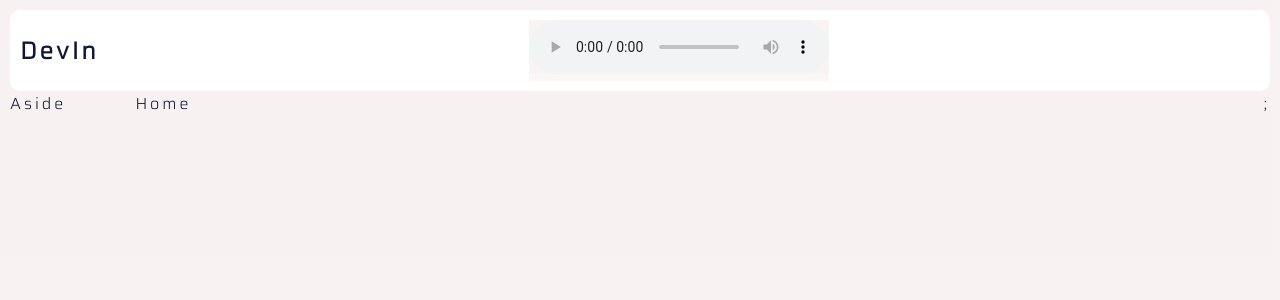
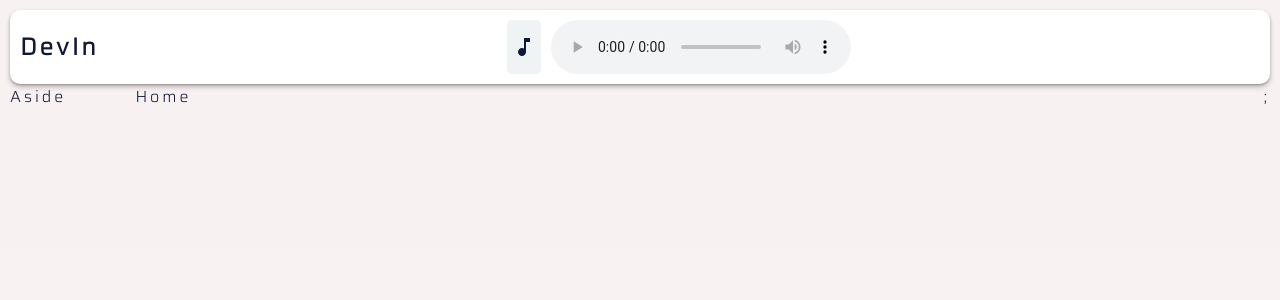
Before and after one commit to NikitaDeveloperWeb/DevIn-frontend, a React (Create React App) app: page /home in a window 1280 px wide. Shown: the top 300 px of the page. Built offline with nearby package versions, Linux system fonts and the light colour scheme.

Commit message:
music player creating

```diff
--- a/src/components/Navigation/components/MusicPlayer.tsx
+++ b/src/components/Navigation/components/MusicPlayer.tsx
@@ -1,13 +1,19 @@
 import React from 'react';
-
+import MusicNoteIcon from '@material-ui/icons/MusicNote';
 function MusicPlayer() {
   return (
-    <div>
-      <audio controls>
-        <source src="../../../assets/music/exat.mp3" type="audio/mpeg" />
-        Your browser does not support the
-        <code>audio</code> element.
-      </audio>
+    <div className="music">
+      <div className="music__content">
+        <div className="music__content__preview">
+          <MusicNoteIcon />
+        </div>
+        <audio controls>
+          <source src="../../../assets/music/exat.mp3" type="audio/mpeg" />
+          Your browser does not support the
+          <code>audio</code> element.
+        </audio>
+      </div>
+      <div className="music__playlist"></div>
     </div>
   );
 }
--- a/src/scss/app.scss
+++ b/src/scss/app.scss
@@ -3,7 +3,7 @@
 //components
 @import './components/button', './components/button', './components/modal', './components/field',
   './components/form', './components/stepper', './components/select', './components/navigation',
-  './components/navigationAside', './components/logo';
+  './components/navigationAside', './components/logo', './components/musicPlayer';
 //pages
 @import './pages/beginPage', './pages/mainPage';
 .app {
--- a/src/scss/base/_theme.scss
+++ b/src/scss/base/_theme.scss
@@ -14,4 +14,5 @@
   --color-border-field: hsl(227, 57%, 14%);
   --color-border-field-focus: hsl(214, 75%, 33%);
   --color-container-bg: hsl(0, 0%, 100%);
+  --color--music: #f0f3f4;
 }
--- /dev/null
+++ b/src/scss/components/_musicPlayer.scss
@@ -0,0 +1,30 @@
+@import '../base/theme';
+.music {
+  background: inherit;
+  &__content {
+    display: flex;
+    background: inherit;
+    audio {
+      background: inherit;
+      margin-left: 10px;
+    }
+    &__preview {
+      display: flex;
+      justify-content: center;
+      align-items: center;
+      padding: 0px 5px 0px 5px;
+      // border: 1px solid var(--color-border-field);
+      border-radius: 5px;
+      cursor: pointer;
+      background: var(--color--music);
+      svg {
+        background: inherit;
+        path {
+          background: inherit;
+        }
+      }
+    }
+  }
+  &__playlist {
+  }
+}
--- a/src/scss/components/_navigation.scss
+++ b/src/scss/components/_navigation.scss
@@ -7,4 +7,6 @@
   display: flex;
   flex-direction: row;
   justify-content: space-between;
+  box-shadow: 0 3px 5px var(--color-shadow), 0 1px 2px var(--color-shadow-second);
+  position: relative;
 }
```
Also changed, not shown: 1 other file (tests, documents, lock files or other folders).
